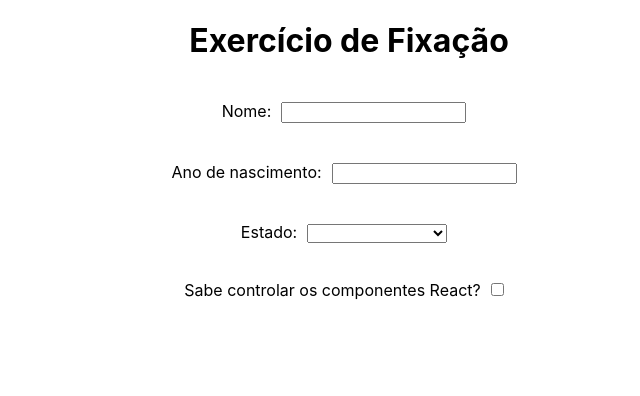
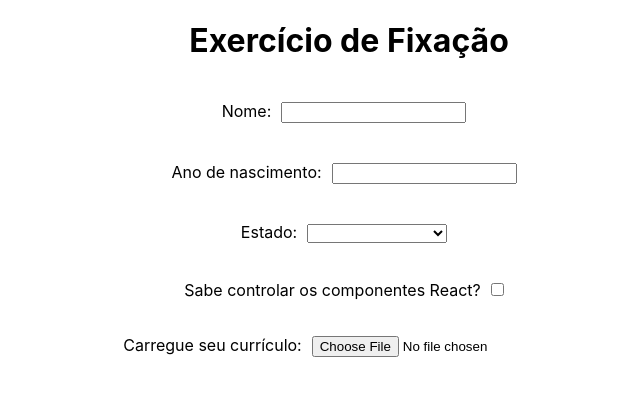
Before and after one commit to leobmend/trybe-exercicios, a React (Create React App) app in the folder front-end/bloco-11-componentes-com-estado-eventos-e-formularios-com-react/dia-2-formularios-no-react/fixacao/ex-form-react/: page / in a window 1280 px wide. Shown: the top 396 px of the page, without its empty margins (291-931 px from the left). Built offline with nearby package versions, Linux system fonts and the light colour scheme.

Commit message:
Ex 5, fixacao, m2b11d2

```diff
--- a/front-end/bloco-11-componentes-com-estado-eventos-e-formularios-com-react/dia-2-formularios-no-react/fixacao/ex-form-react/src/Form.jsx
+++ b/front-end/bloco-11-componentes-com-estado-eventos-e-formularios-com-react/dia-2-formularios-no-react/fixacao/ex-form-react/src/Form.jsx
@@ -52,6 +52,10 @@ class Form extends React.Component {
             onChange={this.handleChange}
           />
         </label>
+        <label>
+          Carregue seu currículo:
+          <input type="file" />
+        </label>
       </form>
     )
   }
```
